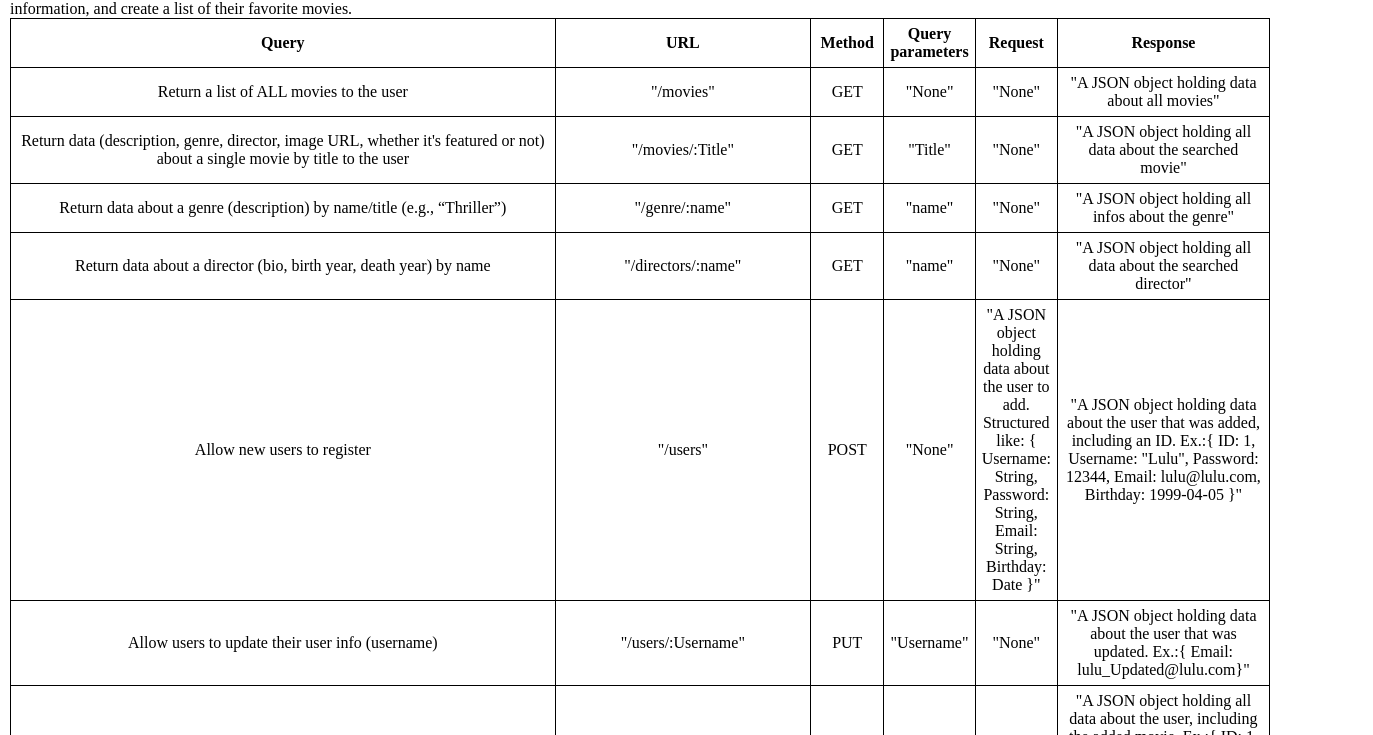
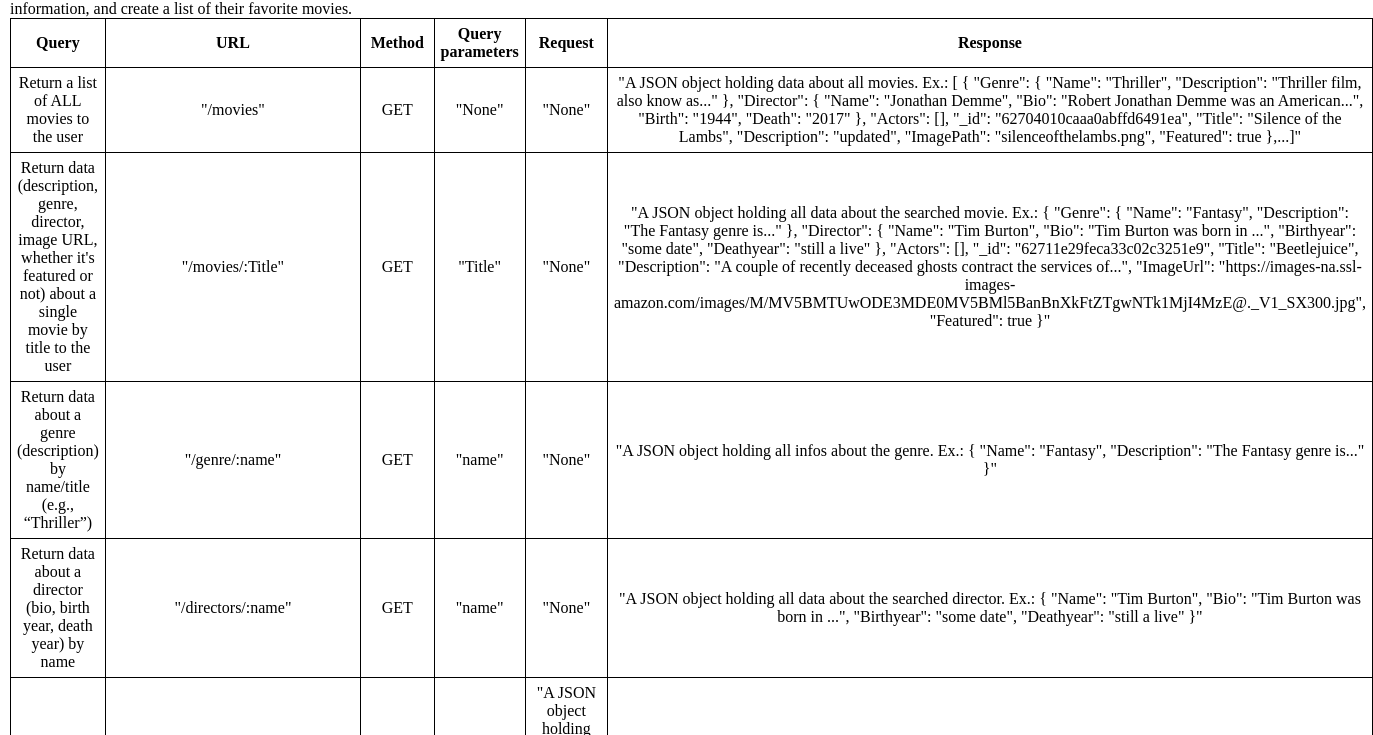
Before and after one commit to knopgm/movie_api, a website: page public/documentation.html in a window 1280 px wide. Shown: the part 65-800 px from the top of the page, 1373 px wide, since content can reach past the window. Drawn offline with Linux system fonts and the light colour scheme.

Commit message:
Update documentation

```diff
--- a/public/documentation.html
+++ b/public/documentation.html
@@ -31,7 +31,15 @@
           <td>GET</td>
           <td>"None"</td>
           <td>"None"</td>
-          <td>"A JSON object holding data about all movies"</td>
+          <td>
+            "A JSON object holding data about all movies. Ex.: [ { "Genre": {
+            "Name": "Thriller", "Description": "Thriller film, also know as..."
+            }, "Director": { "Name": "Jonathan Demme", "Bio": "Robert Jonathan
+            Demme was an American...", "Birth": "1944", "Death": "2017" },
+            "Actors": [], "_id": "62704010caaa0abffd6491ea", "Title": "Silence
+            of the Lambs", "Description": "updated", "ImagePath":
+            "silenceofthelambs.png", "Featured": true },...]"
+          </td>
         </tr>
         <tr>
           <td>
@@ -42,7 +50,17 @@
           <td>GET</td>
           <td>"Title"</td>
           <td>"None"</td>
-          <td>"A JSON object holding all data about the searched movie"</td>
+          <td>
+            "A JSON object holding all data about the searched movie. Ex.: {
+            "Genre": { "Name": "Fantasy", "Description": "The Fantasy genre
+            is..." }, "Director": { "Name": "Tim Burton", "Bio": "Tim Burton was
+            born in ...", "Birthyear": "some date", "Deathyear": "still a live"
+            }, "Actors": [], "_id": "62711e29feca33c02c3251e9", "Title":
+            "Beetlejuice", "Description": "A couple of recently deceased ghosts
+            contract the services of...", "ImageUrl":
+            "https://images-na.ssl-images-amazon.com/images/M/MV5BMTUwODE3MDE0MV5BMl5BanBnXkFtZTgwNTk1MjI4MzE@._V1_SX300.jpg",
+            "Featured": true }"
+          </td>
         </tr>
         <tr>
           <td>
@@ -53,7 +71,10 @@
           <td>GET</td>
           <td>"name"</td>
           <td>"None"</td>
-          <td>"A JSON object holding all infos about the genre"</td>
+          <td>
+            "A JSON object holding all infos about the genre. Ex.: { "Name":
+            "Fantasy", "Description": "The Fantasy genre is..." }"
+          </td>
         </tr>
         <tr>
           <td>
@@ -63,7 +84,11 @@
           <td>GET</td>
           <td>"name"</td>
           <td>"None"</td>
-          <td>"A JSON object holding all data about the searched director"</td>
+          <td>
+            "A JSON object holding all data about the searched director. Ex.: {
+            "Name": "Tim Burton", "Bio": "Tim Burton was born in ...",
+            "Birthyear": "some date", "Deathyear": "still a live" }"
+          </td>
         </tr>
         <tr>
           <td>Allow new users to register</td>
```
